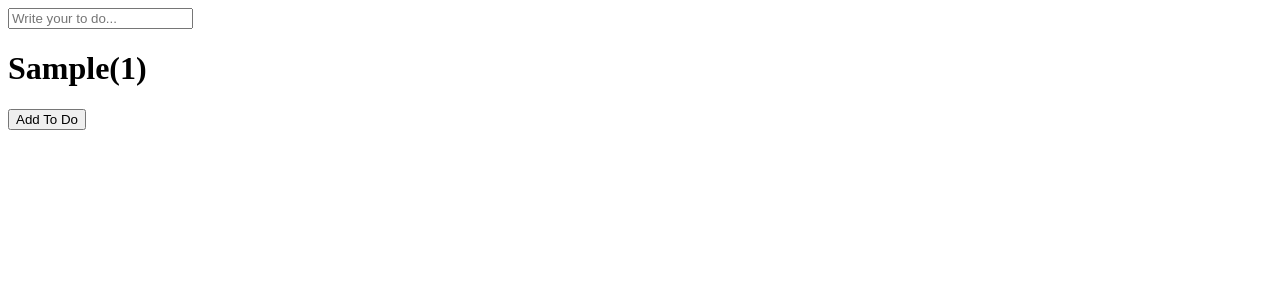
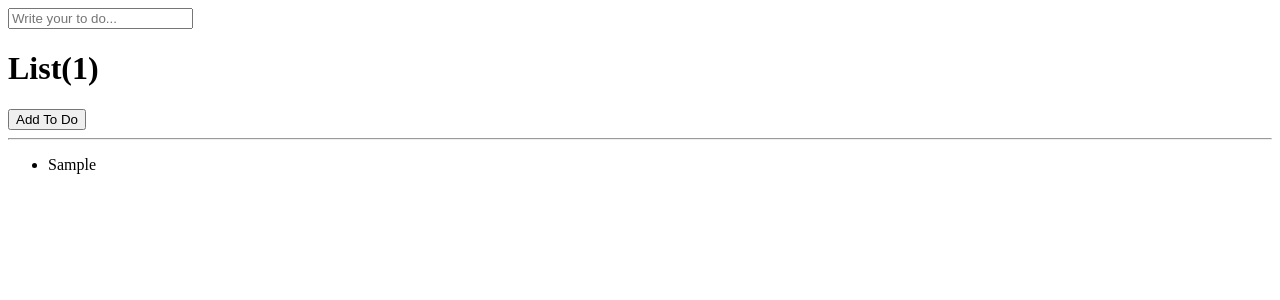
Before and after one commit to OhSahyeon/Nomadcode_React_study_2, a React (Create React App) app: page / in a window 1280 px wide. Both pictures are taken after typing "Sample" into the empty fields and a click on the button "Add To Do". Shown: the top 300 px of the page. Built offline with nearby package versions, Linux system fonts and the light colour scheme.

Commit message:
#7.1 To Do List part Two

```diff
--- a/src/App.js
+++ b/src/App.js
@@ -1,11 +1,9 @@
-import { func } from "prop-types";
-import styles from "./App.module.css";
-import Button from "./Button";
 import { useState, useEffect } from "react";
 
 function App() {
   const [toDo, setToDo] = useState("");
   const [toDos, setToDos] = useState([]);
+
   const onChange = (event) => setToDo(event.target.value);
   const onSubmit = (event) => {
     event.preventDefault();
@@ -16,8 +14,12 @@
       setToDo("");
     }
   };
-  console.log(toDo);
+
   useEffect(() => console.log(toDos), [toDos]);
+  useEffect(() =>
+    console.log(toDos.map((item, index) => <li key={index}>{item}</li>))
+  );
+
   return (
     <div className="App">
       <form>
@@ -27,11 +29,15 @@
           type="text"
           placeholder="Write your to do..."
         />
-        <h1>
-          {toDos}({toDos.length})
-        </h1>
+        <h1>List({toDos.length})</h1>
         <button onClick={onSubmit}>Add To Do</button>
       </form>
+      <hr />
+      <ul>
+        {toDos.map((item, index) => (
+          <li key={index}>{item}</li>
+        ))}
+      </ul>
     </div>
   );
 }
```
